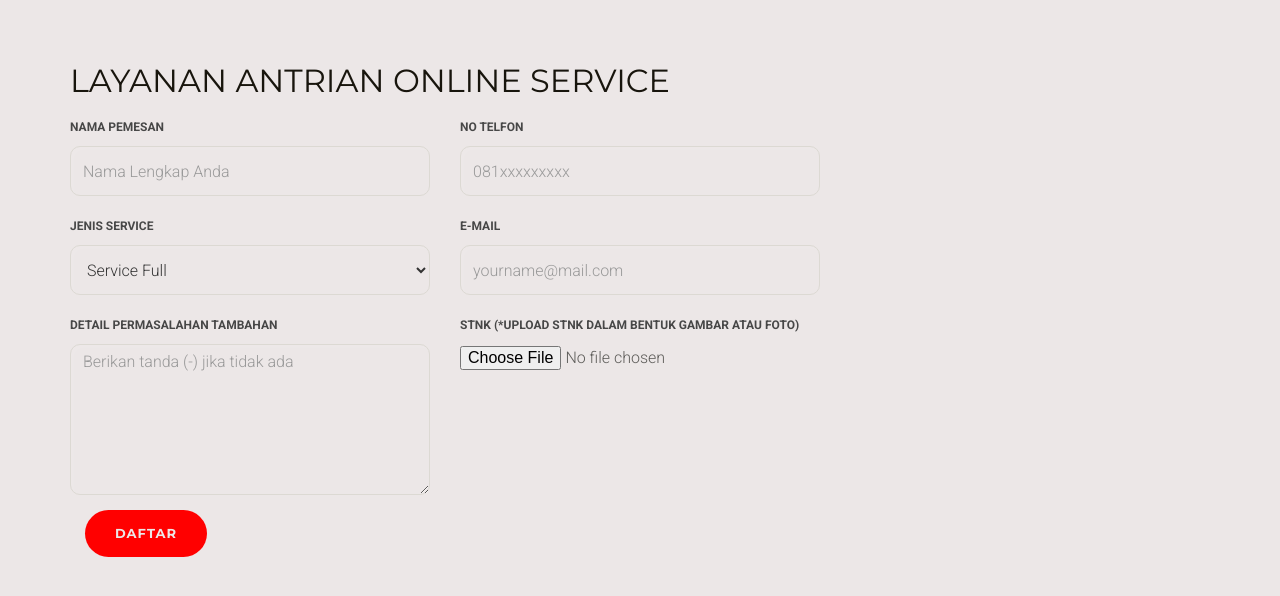
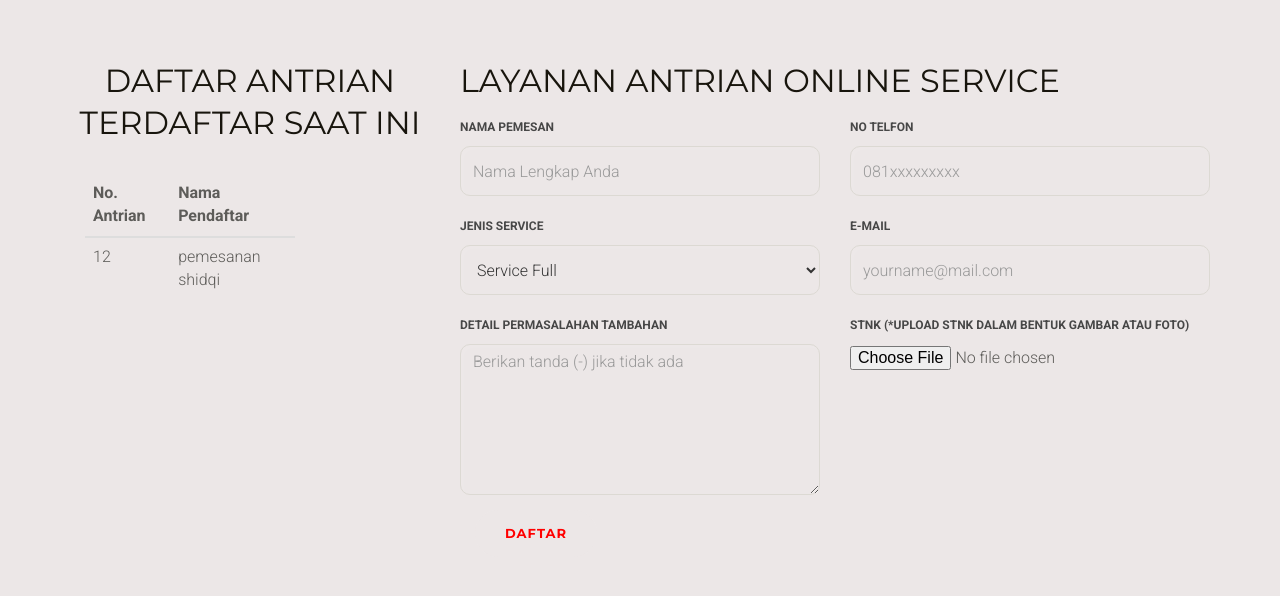
Before and after one commit to Shidqi/antrian, a PHP site: page /tcpdf/pemesanan.php in a window 1280 px wide. Shown: the part 93-689 px from the top of the page. Run offline with PHP 8.4, Linux system fonts and the light colour scheme; data comes from the database, SQL or seed files in the repository.

Commit message:
15/11/2021|13:21

```diff
--- a/css/style.css
+++ b/css/style.css
@@ -145,8 +145,8 @@ label { }
 .btn-default { color: rgb(236, 231, 231); background-color: white; }
 .btn-default:hover { color: rgb(236, 231, 231); background-color: white; border-color: white; }
 .btn-default.focus, .btn-default:focus { color: rgb(236, 231, 231); background-color: white; border-color: white; }
-.btn-primary { background-color: #FF0000; color: #ECE7E7; }
-.btn-primary:hover { background-color: #ECE7E7; color: #FF0000; }
+.btn-primary { background-color: #ECE7E7; color: #FF0000; }
+.btn-primary:hover { background-color: #FF0000; color: #ECE7E7; }
 .btn-primary.focus, .btn-primary:focus { }
 .btn-white { color: white; background-color: rgb(236, 231, 231); border: 1px solid rgb(236, 231, 231); }
 .btn-white:hover { background-color: white; border-color: white; color: rgb(236, 231, 231); }
--- a/pemesanan.php
+++ b/pemesanan.php
@@ -53,6 +53,44 @@
     <div class="content">
         <div class="container">
             <div class="row">
+            <div class="col-lg-4 col-md-4 col-sm-12 col-xs-12">
+            <center><h1>Daftar Antrian Terdaftar Saat ini</h1><Center>
+                    <div class="sidenav">
+                    <?php
+                    include "config.php";
+                    date_default_timezone_set('Asia/Jakarta');
+                    $tah=date('Y');?>
+                        <div class="col-lg-8 col-md-8 col-sm-8 col-xs-12">
+                        <div class="row">
+                        <div class='col-lg-12 col-md-12 col-sm-12 col-xs-12'>
+                            <table class='table'>
+                            <thead>
+                                <tr>
+                                    <th>No. Antrian</th>
+                                    <th>Nama Pendaftar</th>
+                                </tr>
+                            </thead>
+                        <tbody>
+                        <?php
+                        $sql="SELECT * FROM tbl_projek";
+                        $content=mysqli_query($con, $sql);
+                        $i=1;
+                        while ($data=mysqli_fetch_row($content)) {
+                            echo "<tr>";
+                            echo "<td>$data[0]</td>";
+                            echo "<td>$data[1]</td>";
+                            echo "</tr>";
+                            $i++;
+                        }
+                        echo "</tbody>";
+                        echo "</table>";
+                        echo "</div>";
+                        echo "</div>";
+                        echo "</div>";
+
+                ?>
+                    </div>
+                </div>
             <div class='col-lg-8 col-md-8 col-sm-8 col-xs-12'>
         <div class='row'>
             <div class='col-lg-12 col-md-12 col-sm-12 col-xs-12'>
```
